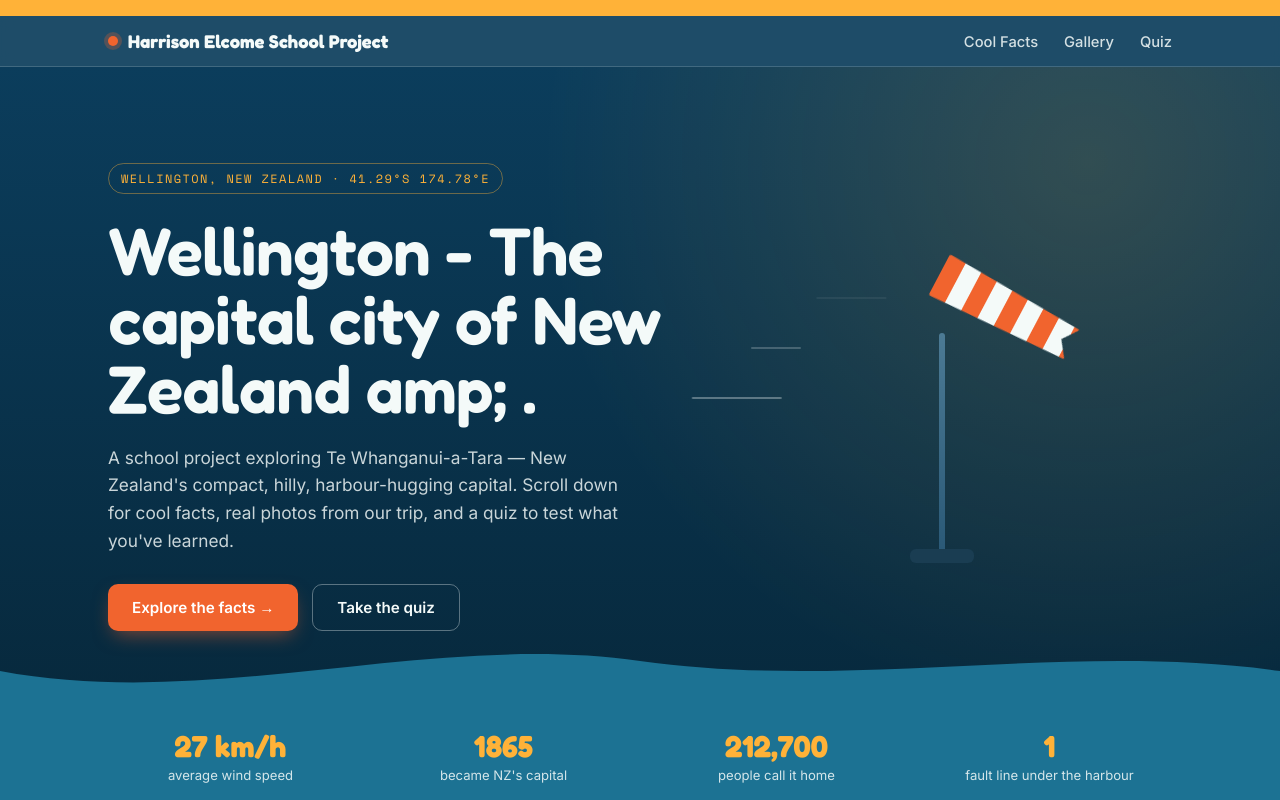
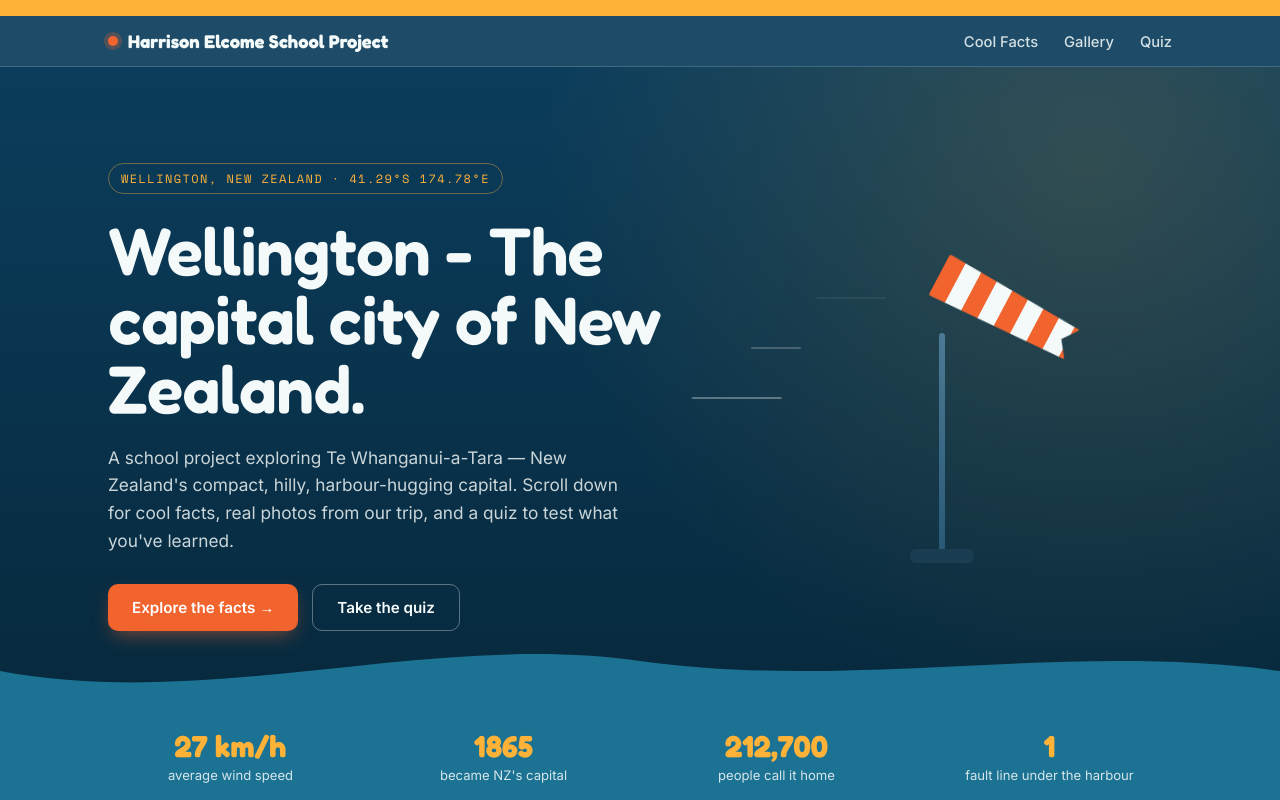
Before and after one commit to pelcome/Wellington-Project-Harrison-Elcome, a plain HTML site: page index.html in a window 1280 px wide. Shown: the top 800 px of the page. Drawn offline with nearby package versions, Linux system fonts and the light colour scheme.

Commit message:
Update index.html

```diff
--- a/index.html
+++ b/index.html
@@ -231,7 +231,7 @@
     <div class="hero-grid">
       <div>
         <span class="eyebrow">Wellington, New Zealand · 41.29°S 174.78°E</span>
-        <h1>Wellington - The capital city of New Zealand  amp; .</h1>
+        <h1>Wellington - The capital city of New Zealand.</h1>
         <p class="lede">A school project exploring Te Whanganui-a-Tara — New Zealand's compact, hilly, harbour-hugging capital. Scroll down for cool facts, real photos from our trip, and a quiz to test what you've learned.</p>
         <div class="hero-ctas">
           <a href="#facts" class="btn btn-primary">Explore the facts →</a>
```
